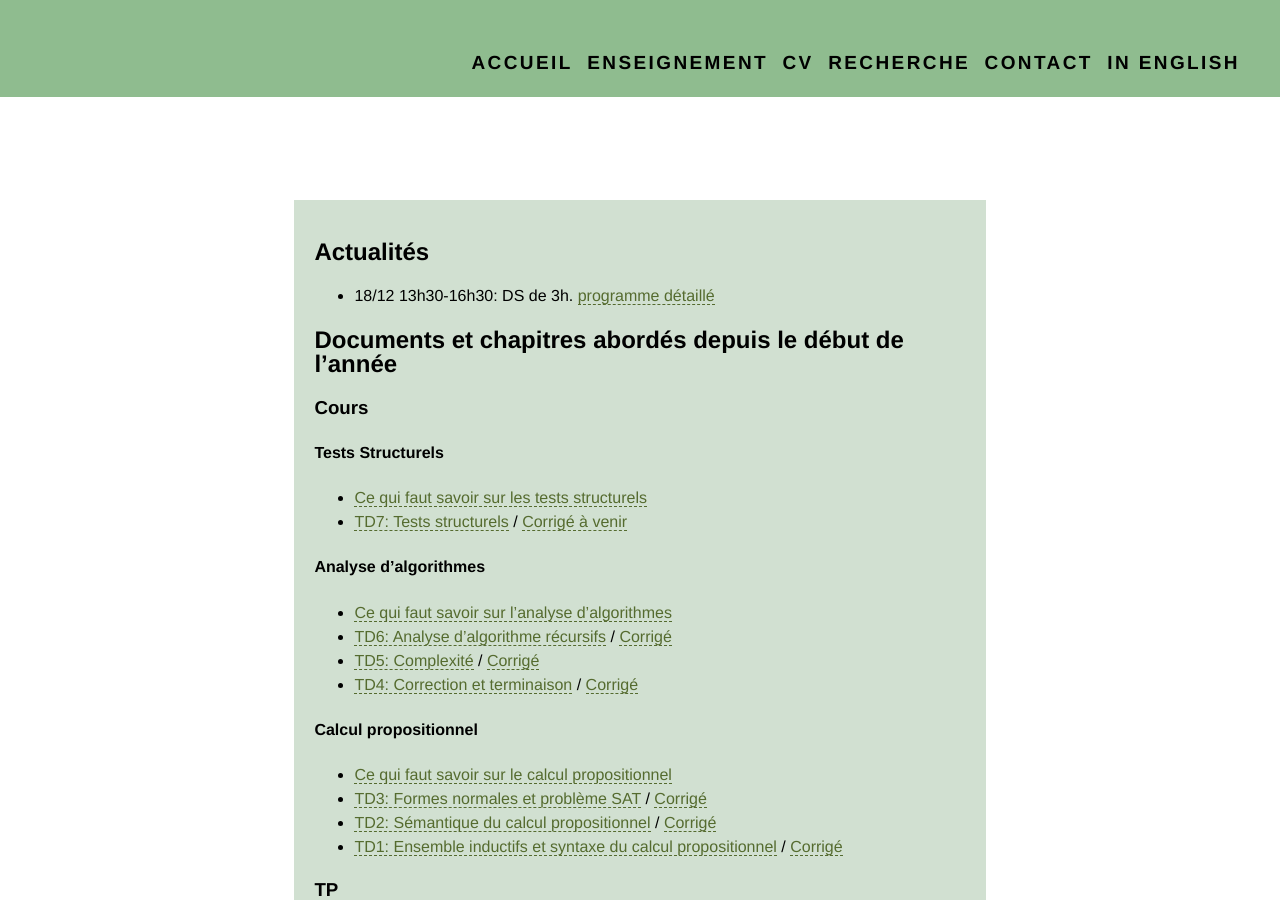
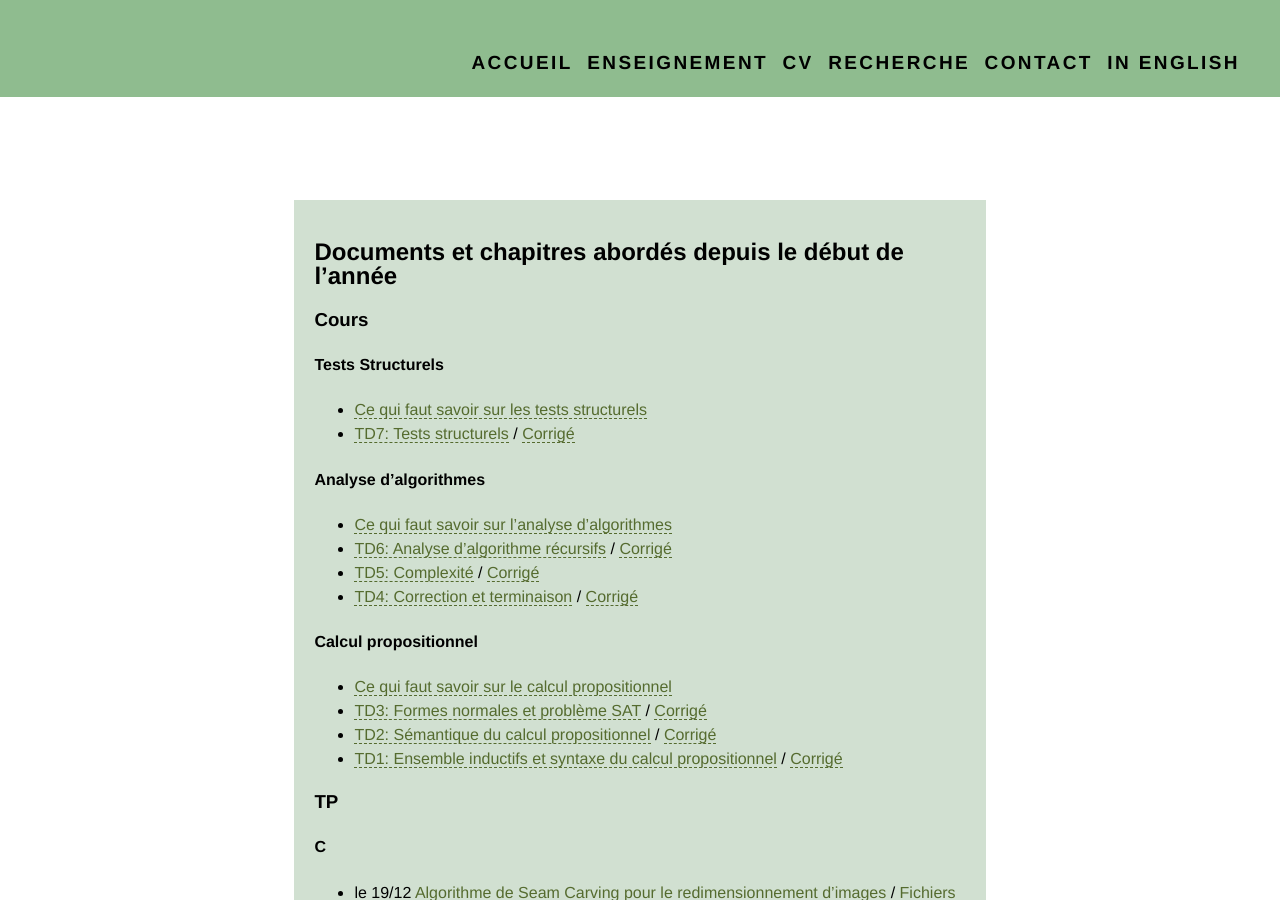
Before and after one commit to VladislavTempez/Vladislavtempez.github.io, a Jekyll site: the page built from pages/mp2i.md, in a window 1280 px wide and 900 px high. Built offline with Jekyll 4.4.1, drawn with Linux system fonts in a browser that asks for light colours.

Commit message:
corrigé TD tests

```diff
--- a/pages/mp2i.md
+++ b/pages/mp2i.md
@@ -4,8 +4,8 @@ title: Enseignement - MP2I
 permalink: /teaching/mp2i/
 description: Vladislav Tempez - Enseignement - MP2I - Informatique
 ---
-## Actualités
-- 18/12 13h30-16h30: DS de 3h. [programme détaillé](#programme-ds3)
+<!-- ## Actualités -->
+<!-- - 18/12 13h30-16h30: DS de 3h. [programme détaillé](#programme-ds3) -->
 
 ## Documents et chapitres abordés depuis le début de l'année
 
@@ -13,7 +13,7 @@ description: Vladislav Tempez - Enseignement - MP2I - Informatique
 
 #### Tests Structurels
 - [Ce qui faut savoir sur les tests structurels](https://nc-lycees.netocentre.fr/s/Z2sMtMs4kYTbXs)
-- [TD7: Tests structurels](https://nc-lycees.netocentre.fr/s/BQzYXGWTSdad3RJ) / [Corrigé à venir]()
+- [TD7: Tests structurels](https://nc-lycees.netocentre.fr/s/BQzYXGWTSdad3RJ) / [Corrigé](https://nc-lycees.netocentre.fr/s/Y8eFZLSX58zddd3)
 
 #### Analyse d'algorithmes
 - [Ce qui faut savoir sur l'analyse d'algorithmes](https://nc-lycees.netocentre.fr/s/YNpWjQD32sCZMzB)
```
